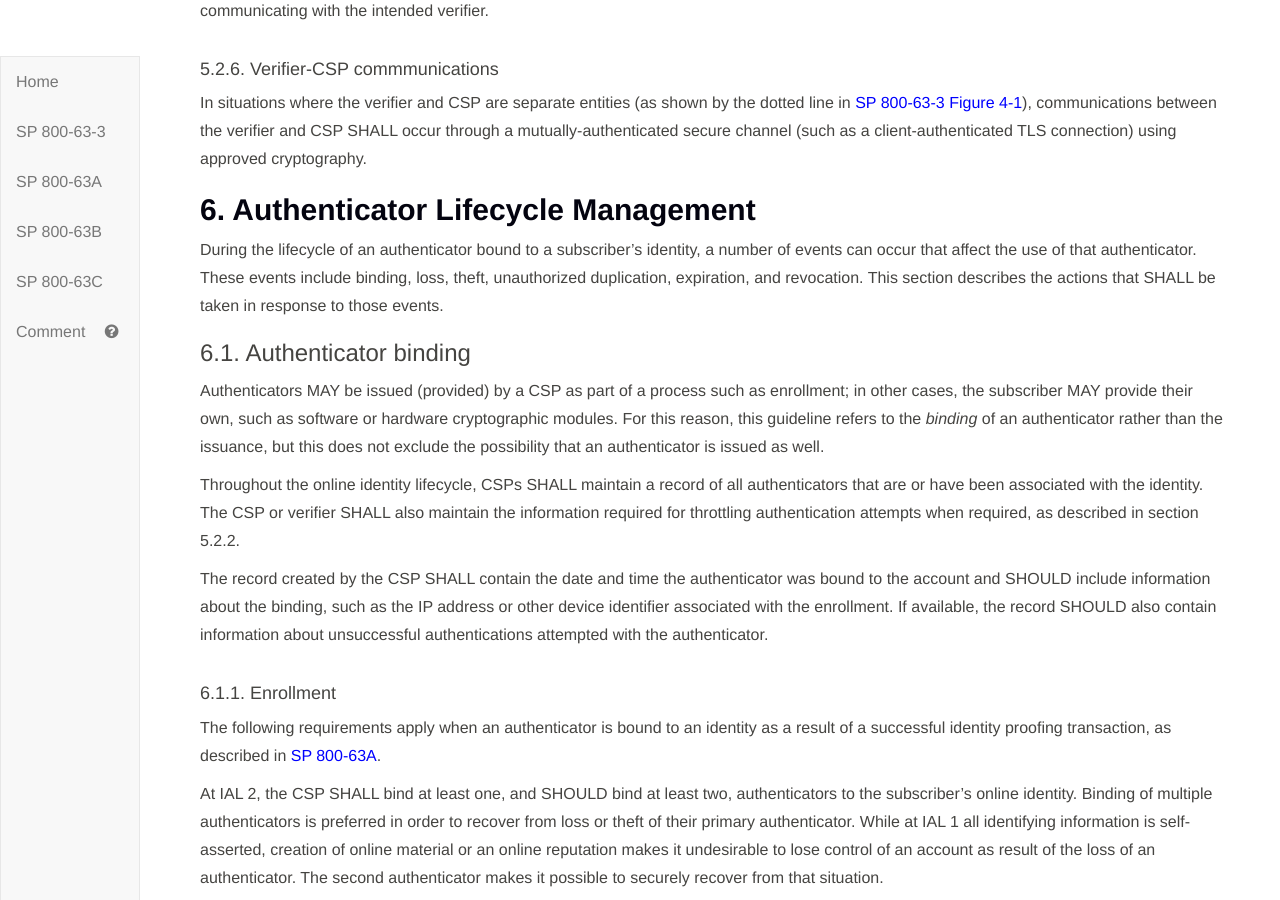
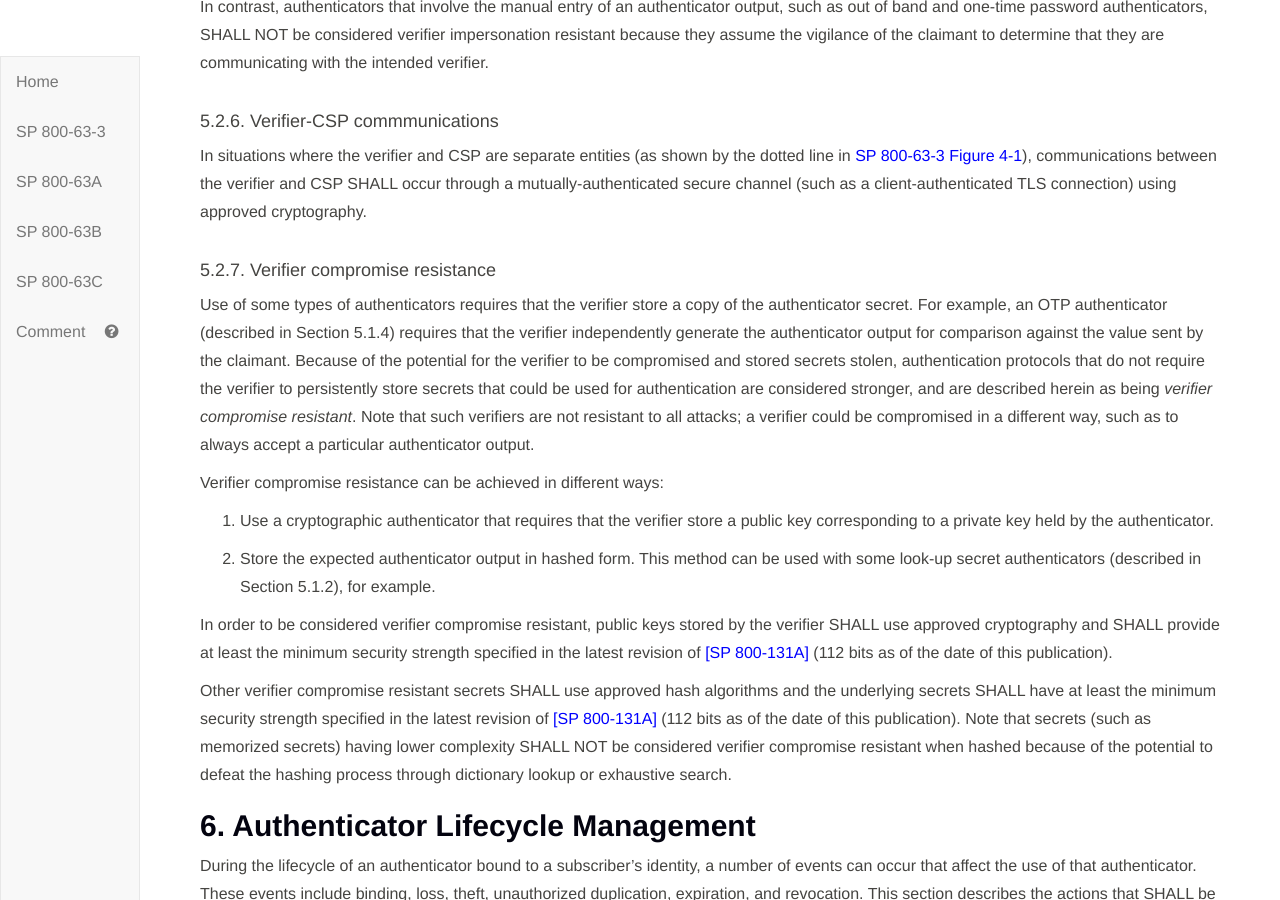
Before and after one commit to usnistgov/800-63-3, a Jekyll site: the page built from sp800-63b.md, in a window 1280 px wide and 900 px high, scrolled down 35830 px. Built offline with Jekyll 4.4.1, drawn with Linux system fonts in a browser that asks for light colours; some of the changed text lies outside the part shown.

Commit message:
Initial version of verifier compromise resistance requirement

```diff
--- a/sp800-63b/sec4_aal.md
+++ b/sp800-63b/sec4_aal.md
@@ -132,16 +132,14 @@
 
 #### 4.3.1. Permitted Authenticator Types
 
-Authentication Assurance Level 3 requires the use of one of three kinds of hardware devices:
+Authentication Assurance Level 3 requires the use of one of two kinds of hardware devices:
 
 * Multi-Factor Cryptographic Device
 * Single-Factor Cryptographic Device used in conjunction with Memorized Secret
 
-All cryptographic device authenticators used at AAL 3 SHALL be verifier impersonation resistant as described in section [5.2.5](#verifimpers).
-
 #### 4.3.2. Authenticator and Verifier Requirements
 
-Communication between the claimant and channel SHALL be via an authenticated protected channel to provide confidentiality of the authenticator output and resistance to man-in-the-middle attacks. At least one authenticator used in each AAL 3 authentication SHALL be verifier impersonation resistant as described in Section [5.2.5](#verifimpers).
+Communication between the claimant and channel SHALL be via an authenticated protected channel to provide confidentiality of the authenticator output and resistance to man-in-the-middle attacks. At least one authenticator used in each AAL 3 authentication SHALL be verifier impersonation resistant as described in Section [5.2.5](#verifimpers). The verifier SHALL be verifier compromise resistant as described in Section [5.2.7](#verifier-secrets) with respect to at least one authentication factor.
 
 Multi-factor authenticators used at AAL 3 SHALL be hardware cryptographic modules validated at [[FIPS 140]](#FIPS140-2) Level 2 or higher overall with at least [[FIPS 140]](#FIPS140-2) Level 3 physical security. Single-factor cryptographic devices used at AAL 3 SHALL be validated at [[FIPS 140]](#FIPS140-2) Level 1 or higher overall with at least [[FIPS 140]](#FIPS140-2) Level 3 physical security.
 
@@ -194,3 +192,4 @@
 **Security controls**|[[SP 800-53]](#SP800-53) Low Baseline (or equivalent)|[[SP 800-53]](#SP800-53) Moderate Baseline (or equivalent)|[[SP 800-53]](#SP800-53) High Baseline (or equivalent)
 **MITM resistance** | Required | Required | Required |
 **Verifier impersonation resistance** | Not required | Not required | Required |
+**Verifier compromise resistance** | Not required | Not required | Required |
--- a/sp800-63b/sec5_authenticators.md
+++ b/sp800-63b/sec5_authenticators.md
@@ -398,3 +398,17 @@
 #### <a name="csp-verifier"></a>5.2.6. Verifier-CSP commmunications
 
 In situations where the verifier and CSP are separate entities (as shown by the dotted line in [SP 800-63-3 Figure 4-1](sp800-63-3.html#63Sec4-Figure1)), communications between the verifier and CSP SHALL occur through a mutually-authenticated secure channel (such as a client-authenticated TLS connection) using approved cryptography.
+
+#### <a name="verifier-secrets"></a>5.2.7. Verifier compromise resistance
+
+Use of some types of authenticators requires that the verifier store a copy of the authenticator secret. For example, an OTP authenticator (described in Section 5.1.4) requires that the verifier independently generate the authenticator output for comparison against the value sent by the claimant. Because of the potential for the verifier to be compromised and stored secrets stolen, authentication protocols that do not require the verifier to persistently store secrets that could be used for authentication are considered stronger, and are described herein as being *verifier compromise resistant*. Note that such verifiers are not resistant to all attacks; a verifier could be compromised in a different way, such as to always accept a particular  authenticator output.
+
+Verifier compromise resistance can be achieved in different ways:
+
+1. Use a cryptographic authenticator that requires that the verifier store a public key corresponding to a private key held by the authenticator.
+
+2. Store the expected authenticator output in hashed form. This method can be used with some look-up secret authenticators (described in Section 5.1.2), for example.
+
+In order to be considered verifier compromise resistant, public keys stored by the verifier SHALL use approved cryptography and SHALL provide at least the minimum security strength specified in the latest revision of [[SP 800-131A]](#SP800-131A) (112 bits as of the date of this publication).
+
+Other verifier compromise resistant secrets SHALL use approved hash algorithms and the underlying secrets SHALL have at least the minimum security strength specified in the latest revision of [[SP 800-131A]](#SP800-131A) (112 bits as of the date of this publication). Note that secrets (such as memorized secrets) having lower complexity SHALL NOT be considered verifier compromise resistant when hashed because of the potential to defeat the hashing process through dictionary lookup or exhaustive search.
```
